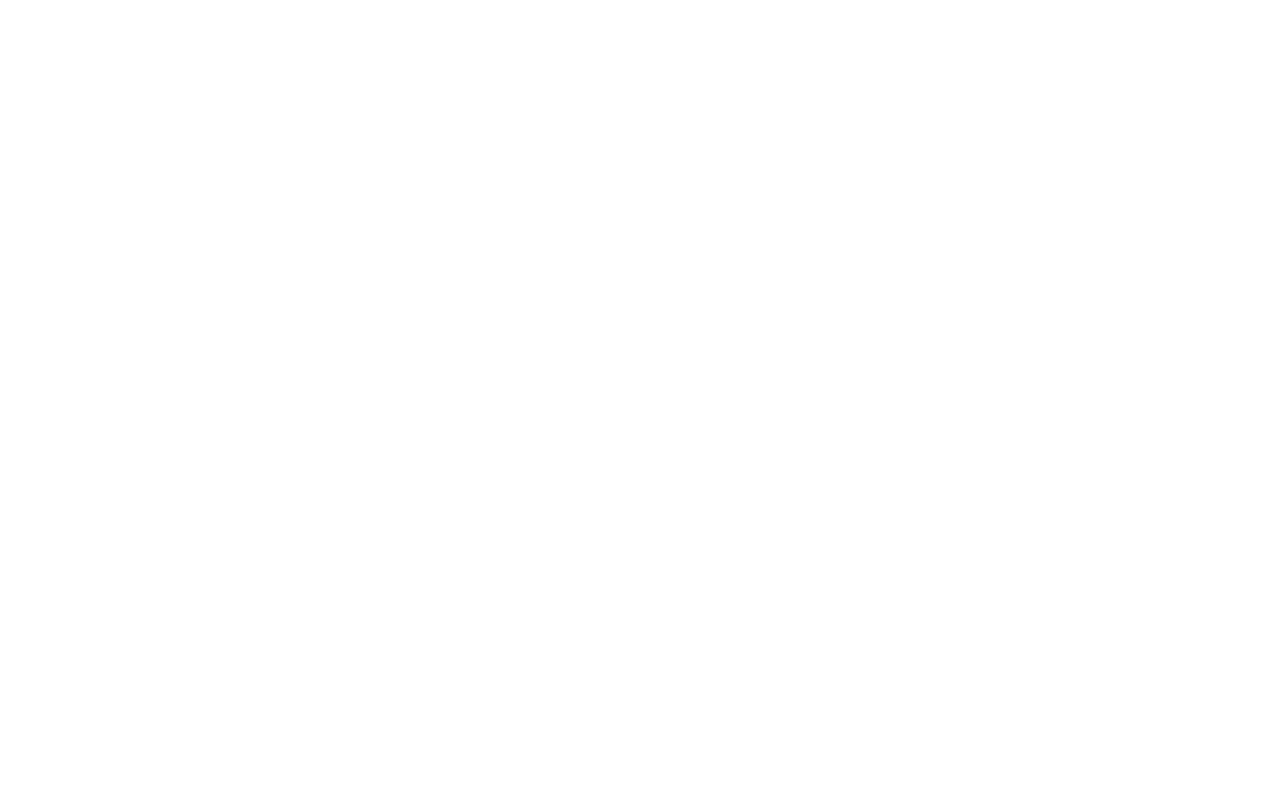
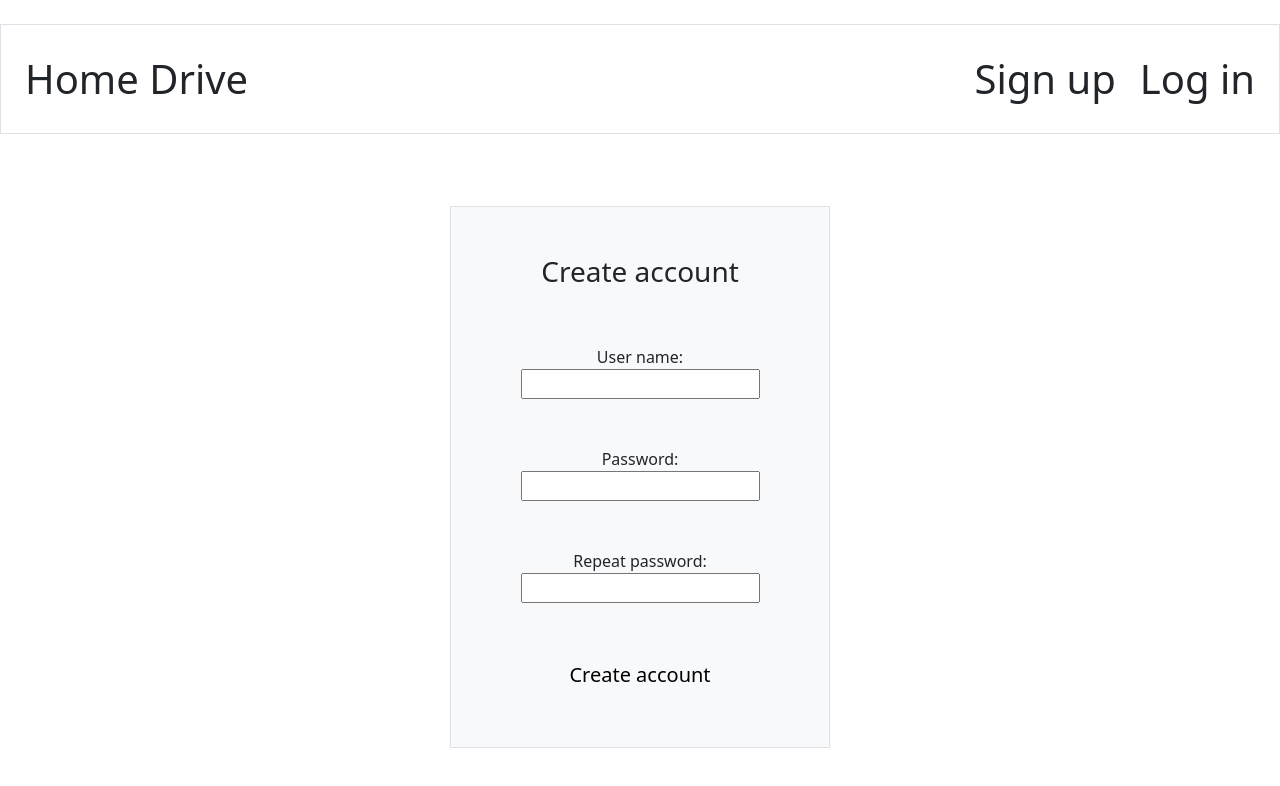
Before and after one commit to rdex999/HighDrive, a React (Vite) app in the folder frontend/: page /signup in a window 1280 px wide. Before the commit this address had no page. Shown: the top 786 px of the page. Built offline with nearby package versions, Linux system fonts and the light colour scheme.

Commit message:
Added login and signup pages added style

```diff
--- /dev/null
+++ b/frontend/src/login.jsx
@@ -0,0 +1,25 @@
+const Login = () => {
+    return (
+        <div className="container mt-5">
+            <div className="row">
+              <div className="col-sm-4">
+              </div>
+              <div className="col-sm-4 text-center container p-5 my-4 border bg-light">
+                <h3>Log in to your account</h3>
+                <form>
+                    <br /><br />
+                    <label>User name: </label>
+                    <input type="text" name="username"/><br /><br /><br />
+                    <label>Password: </label>
+                    <input type="password" name="password" /><br /><br /><br />
+                    <button className="btn btn-light btn-lg" type="submit">Login</button>
+                </form>
+              </div>
+              <div className="col-sm-4">
+              </div>
+            </div>
+        </div>
+    );
+};
+
+export default Login;
--- a/frontend/src/main.jsx
+++ b/frontend/src/main.jsx
@@ -1,9 +1,11 @@
 import React from "react";
 import ReactDOM from "react-dom/client";
+import 'bootstrap/dist/css/bootstrap.min.css';
 import { BrowserRouter, Routes, Route } from "react-router-dom";
 import Layout from "./layout";
 import Home from "./home";
-import 'bootstrap/dist/css/bootstrap.min.css';
+import Signup from "./signup";
+import Login from "./login";
 
 const App = () => {
     return (
@@ -11,6 +13,8 @@
             <Routes>
                 <Route path="/" element={<Layout />}>
                     <Route index element={<Home />}/>
+                    <Route path="signup" element={<Signup />}/>
+                    <Route path="login" element={<Login />}/>
                 </Route>
             </Routes>
         </BrowserRouter>
--- /dev/null
+++ b/frontend/src/signup.jsx
@@ -0,0 +1,27 @@
+const Signup = () => {
+    return (
+        <div className="container mt-5">
+            <div className="row">
+              <div className="col-sm-4">
+              </div>
+              <div className="col-sm-4 text-center container p-5 my-4 border bg-light">
+                <h3>Create account</h3>
+                <form>
+                    <br /><br />
+                    <label>User name: </label>
+                    <input type="text" name="username"/><br /><br /><br />
+                    <label>Password: </label>
+                    <input type="password" name="password" /><br /><br /><br />
+                    <label>Repeat password: </label>
+                    <input type="password" name="password2"/><br /><br /><br />
+                    <button className="btn btn-light btn-lg" type="submit">Create account</button>
+                </form>
+              </div>
+              <div className="col-sm-4">
+              </div>
+            </div>
+        </div>
+    );
+};
+
+export default Signup;
```
